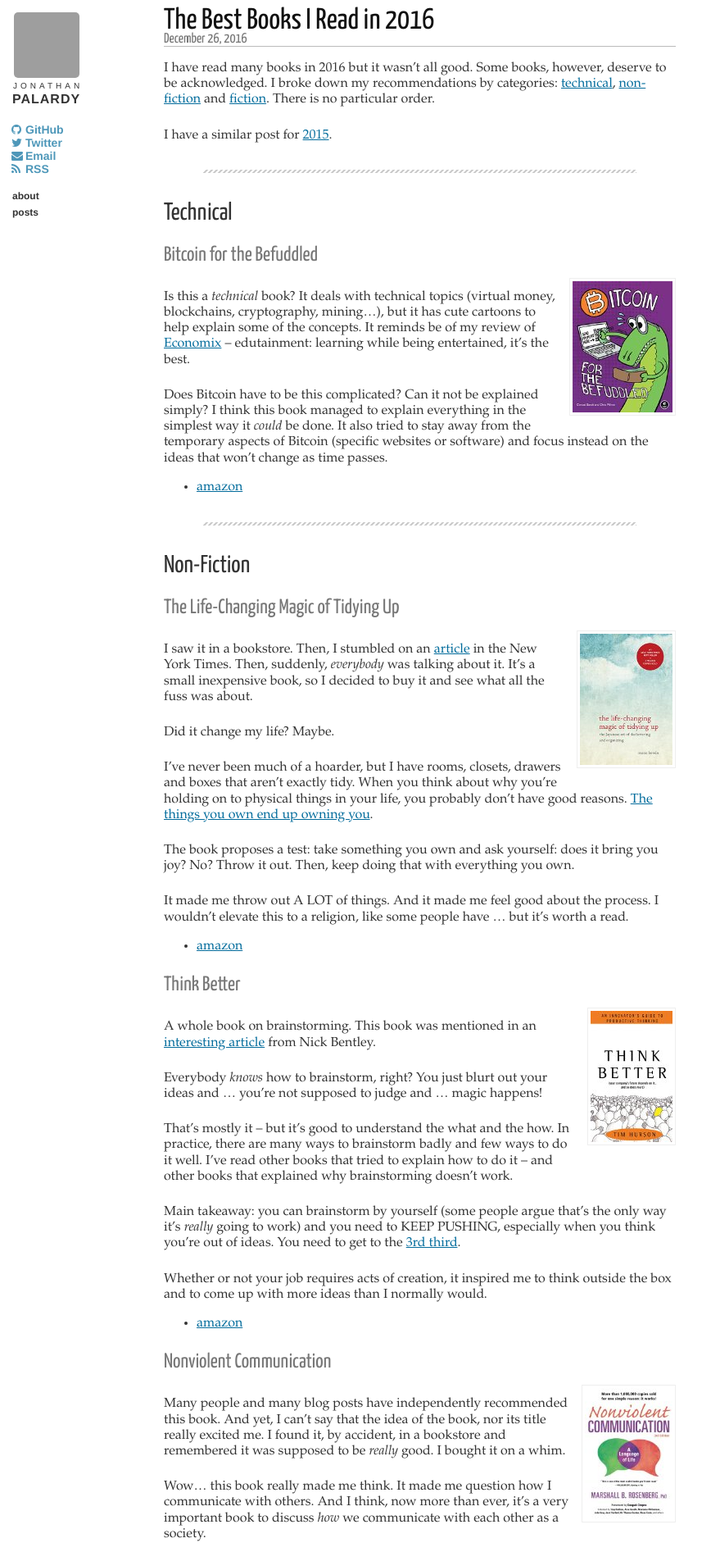
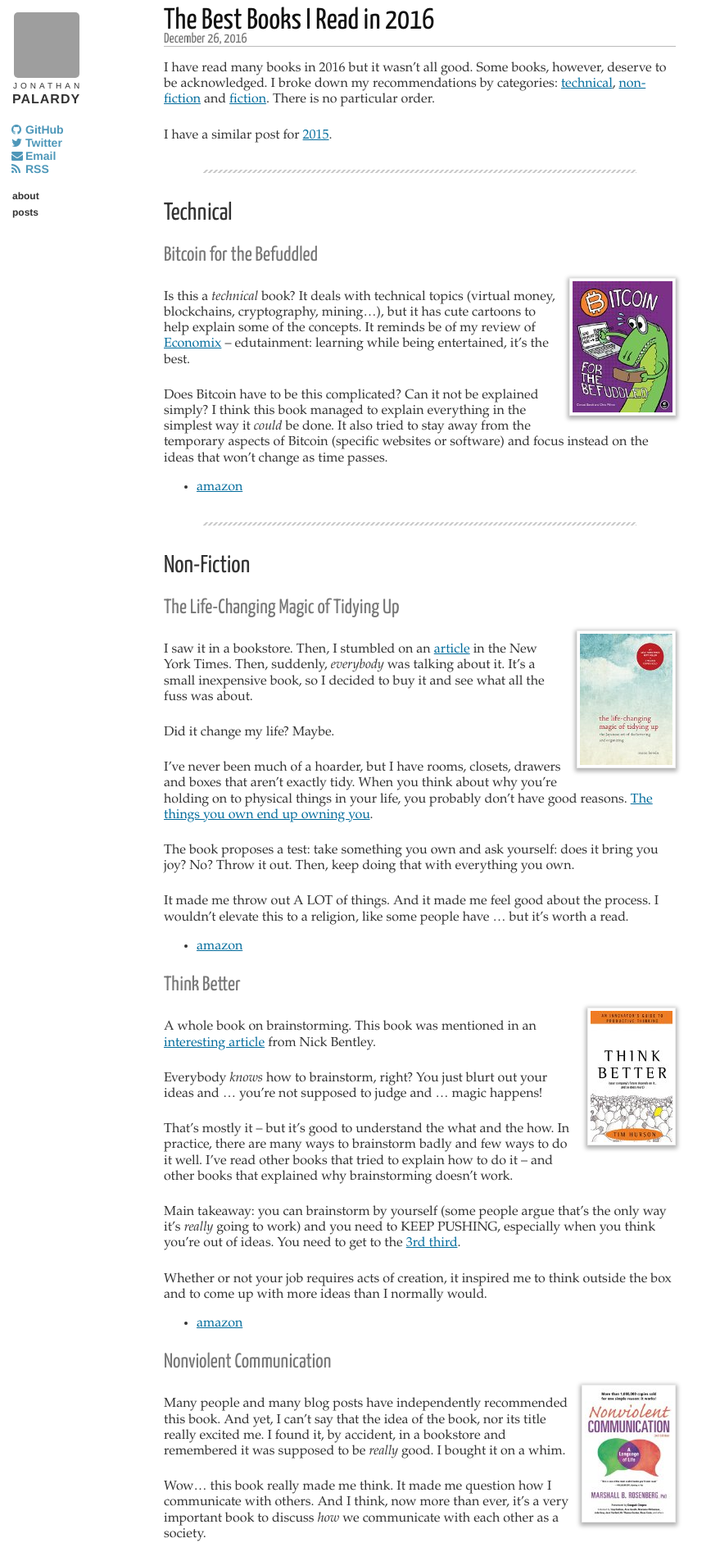
Before and after one commit to jpalardy/jpalardy.github.io, a Jekyll site: the page built from _posts/2016-12-26-best-books-i-read-2016.markdown, in a window 1280 px wide. Shown: the top 1904 px of the page at 82% size, without its empty margins (0-879 px from the left). Built offline with Jekyll 4.4.1, drawn with Linux system fonts in a browser that asks for light colours; comment, search, counter and statistics services are not loaded; grey boxes are pictures that could not be loaded.

Commit message:
add shadow on book covers

```diff
--- a/css/base.css
+++ b/css/base.css
@@ -232,4 +232,5 @@
     float: right;
     margin-left: 15px;
     margin-bottom: 15px;
+    box-shadow: 0 2px 5px 2px rgba(0, 0, 0, 0.3);
   }
```
